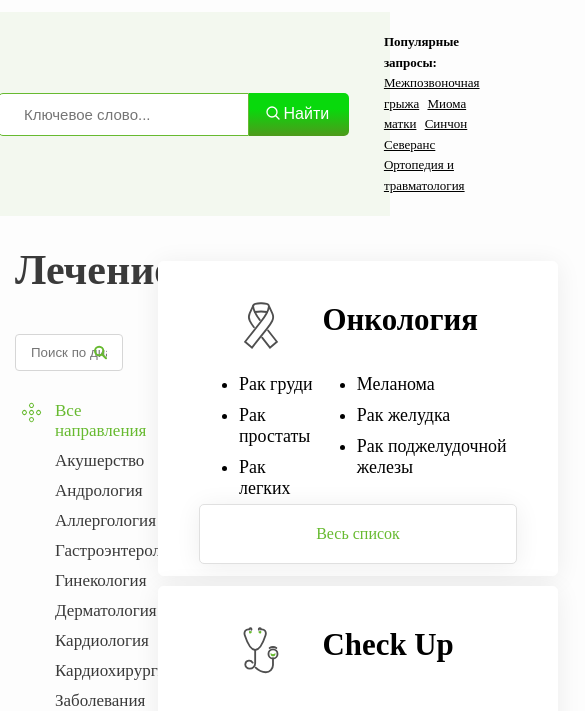
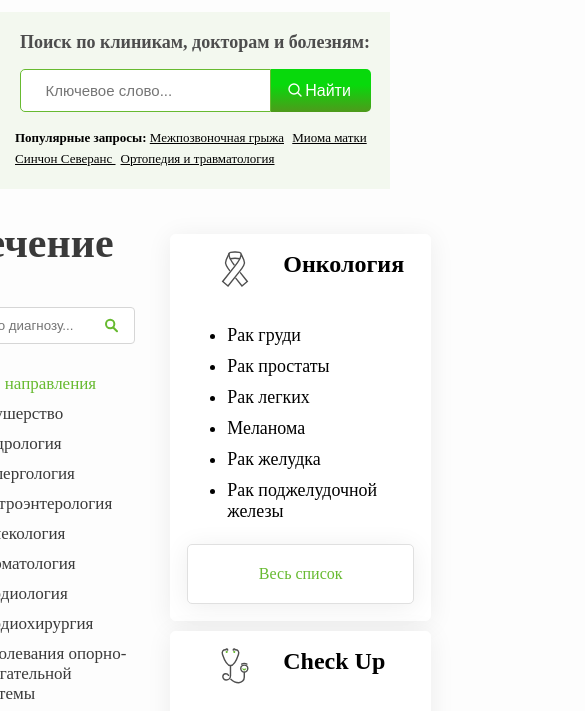
Before and after one commit to nazarPryt/Smart-Med-Service, a plain HTML site: page treatment.html in a window 390 px wide. Shown: the part 62-773 px from the top of the page, 585 px wide, since content can reach past the window. Drawn offline with nearby package versions, Linux system fonts and the light colour scheme; a web font is replaced by a local one.

Commit message:
added dynamicAdapt

```diff
--- a/app.js
+++ b/app.js
@@ -72,4 +72,5 @@ $('.feedback__wrapper').slick({
       }
     }]
 });
-img
+const da = new DynamicAdapt("max");
+da.init();
--- a/css/media.css
+++ b/css/media.css
@@ -109,6 +109,38 @@
         margin: 0 auto;
     }
 }
+@media (max-width: 720px) {
+    .sub-header__inner {
+        flex-direction: column;
+    }
+    .sub-header-title, .sub-header__serch-form{
+        margin-bottom: 1rem;
+    }
+    .treatmen__inner {
+        display: flex;
+        justify-content: center;
+    }
+    .sidebar-title {
+        text-align: center;
+    }
+    .sidebar-form {
+        max-width: 100%;
+    }
+    .sub-header__search-recently {
+        margin: 0;
+    }
+    .card__wrapper {
+        flex-direction: column;
+    }
+    .card__inner {
+        padding: 1rem;
+        min-width: 100%;
+    }
+    .card__title{
+        font-size: 1.5rem;
+    }
+
+}
 @media (max-width: 681px) {
     .footer__inner {
         width: 100%;
--- a/css/style.css
+++ b/css/style.css
@@ -292,7 +292,8 @@ body {
 
     max-width: 39.37em;
     min-width: 25em;
-    height: 19.68em;
+    /* height: 19.68em; */
+    height: 100%;
     padding: 2.5em;
     margin: 5px;
     background: #FFFFFF;
--- a/treatment.html
+++ b/treatment.html
@@ -112,7 +112,7 @@
                     </aside>
 
 
-                        <div class="treatmen-wrap">
+                        <div class="treatmen-wrap" data-da=".sidebar__wrapp, 720, 3">
                             <div class="card__inner treatmen--card_inner">
                                 <h1 class="card__title"><img class="card__title__icon" src="img/oncology.svg" alt="">Онкология</h1>
                                 <div class="card__wrapper">
@@ -216,5 +216,6 @@
     <script type="text/javascript" src="//code.jquery.com/jquery-1.11.0.min.js"></script>
     <script type="text/javascript" src="//code.jquery.com/jquery-migrate-1.2.1.min.js"></script>
     <script type="text/javascript" src="js/slick-1.8.1/slick/slick.min.js"></script>
+    <script type="text/javascript" src="js/dynamic_adapt/dynamicAdapt.js"></script>
     <script type="text/javascript" src="app.js"></script>
 </html>
```
Also changed, not shown: index.html (+1 -0 lines).
